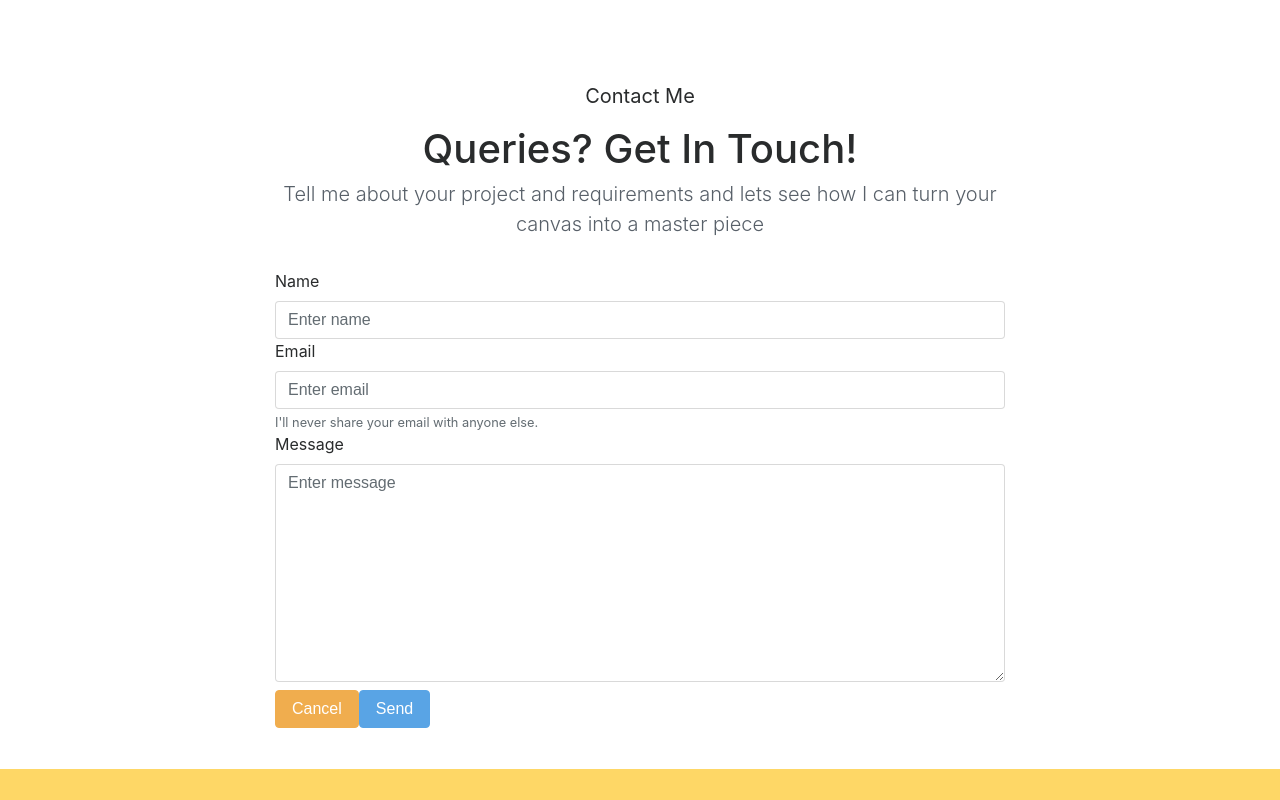
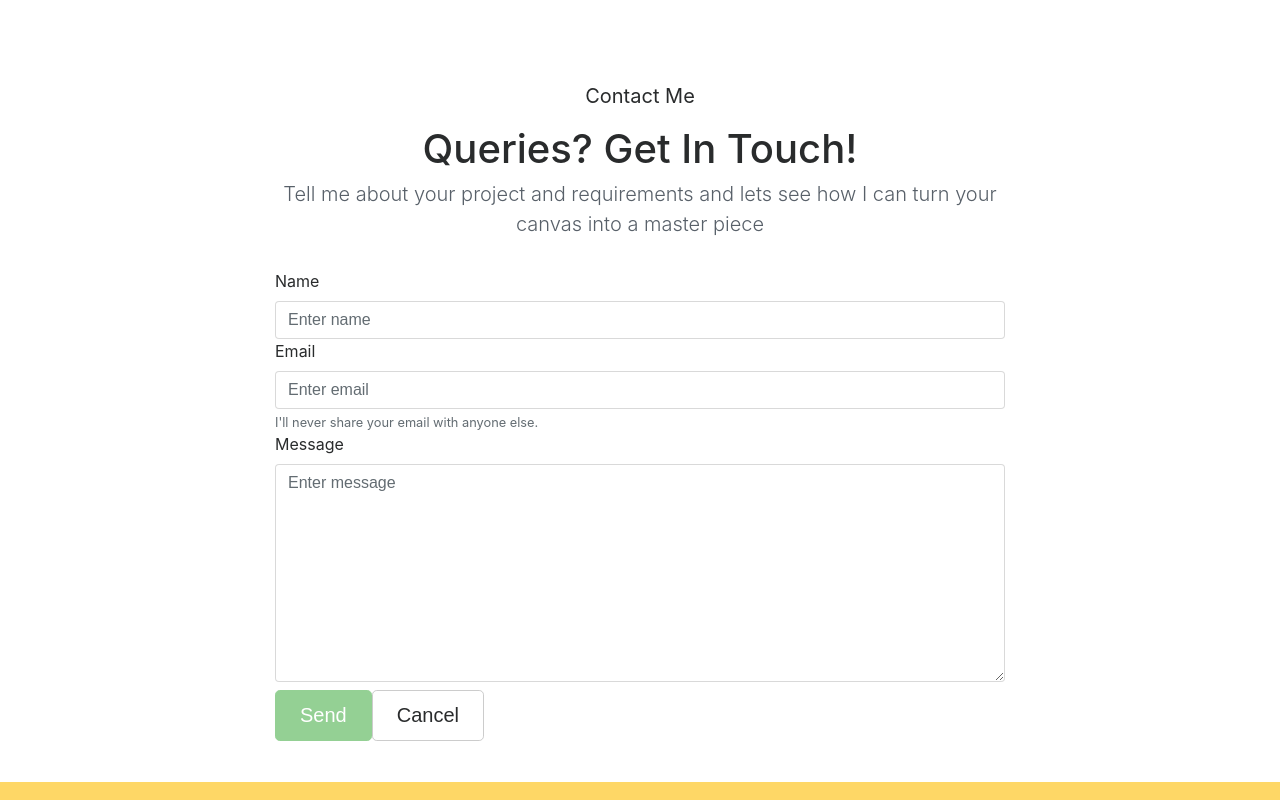
Before and after one commit to baileycarpenter/PersonalSite, an Angular app: page /contact in a window 1280 px wide. Shown: the top 800 px of the page. Built offline with nearby package versions, Linux system fonts and the light colour scheme.

Commit message:
change button position and style on contact component

```diff
--- a/src/app/contact/contact.component.html
+++ b/src/app/contact/contact.component.html
@@ -33,8 +33,8 @@
       <div class="row justify-content-center mt-2" *ngIf="status == null" id="button-block">
         <div class="col-md-8">
           <div class="form-buttons float-left">
-            <button type="button" (click)="onReset()" class="btn btn-warning">Cancel</button>
-            <button type="submit" name="submit" id="submit" class="btn btn-primary" [disabled]="!contactForm.valid">Send</button>
+            <button type="submit" name="submit" id="submit" class="btn btn-lg btn-success" [disabled]="!contactForm.valid">Send</button>
+            <button type="button" (click)="onReset()" class="btn btn-lg btn-secondary">Cancel</button>
           </div>
           <div class="processing-svg float-right" *ngIf="formIsProcessing == true">
             <img class=" message-sending" src="/assets/images/contact/Blocks(1).svg"/>
```
